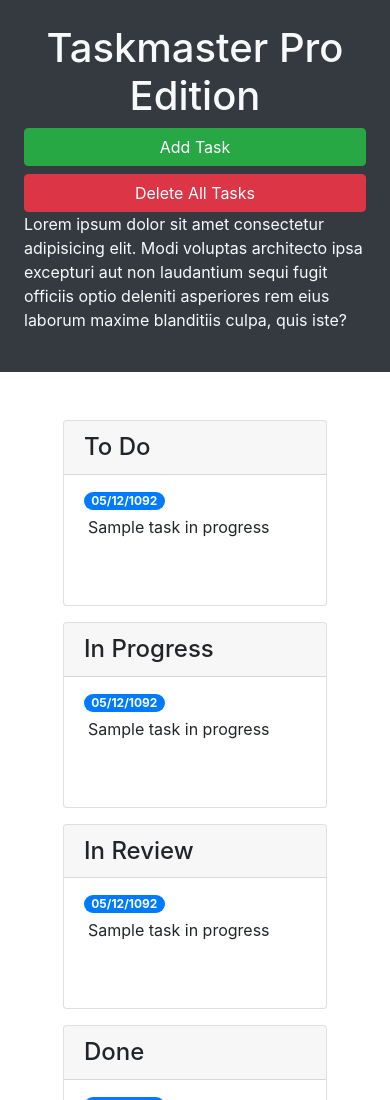
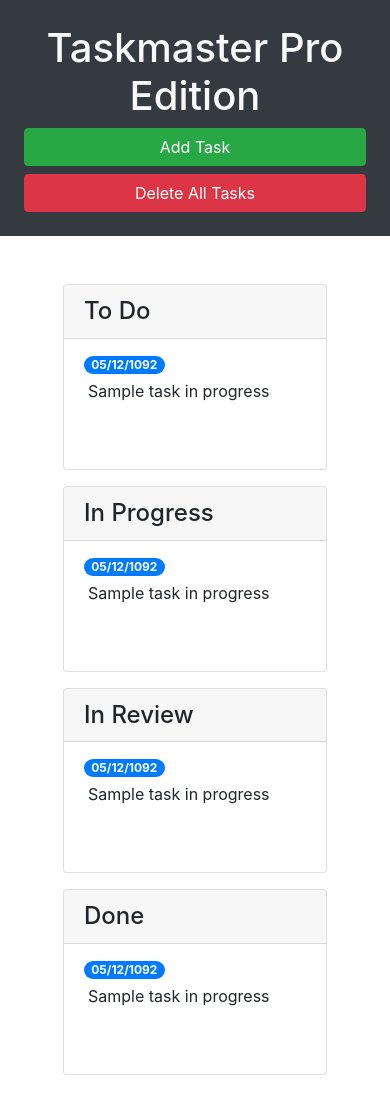
Before and after one commit to Manjula85/taskmaster-pro, a plain HTML site: page index.html in a window 390 px wide. Shown: the top 1100 px of the page. Drawn offline with nearby package versions, Linux system fonts and the light colour scheme.

```diff
--- a/index.html
+++ b/index.html
@@ -13,12 +13,12 @@
 <body>
 
   <div class="row min-vh-100 no-gutters">
-    <header class="col-12 col-lg-3 bg-dark text-light d-flex flex-column p-4 p-lg-3">
+    <header class="col-12 col-lg-3 bg-dark text-light d-flex flex-column p-4 p-lg-3 sticky-top">
       <h1 class="text-center">Taskmaster Pro Edition</h1>
       <button id="create-task" class="btn btn-block btn-success" data-toggle="modal" data-target="#task-form-modal">Add
         Task</button>
       <button id="remove-tasks" class="btn btn-block btn-danger">Delete All Tasks</button>
-      <p class="mt-auto">Lorem ipsum dolor sit amet consectetur adipisicing elit. Modi voluptas architecto ipsa excepturi aut non
+      <p class="mt-auto d-none d-lg-block">Lorem ipsum dolor sit amet consectetur adipisicing elit. Modi voluptas architecto ipsa excepturi aut non
         laudantium sequi fugit officiis optio deleniti asperiores rem eius laborum maxime blanditiis culpa, quis iste?
       </p>
     </header>
```
